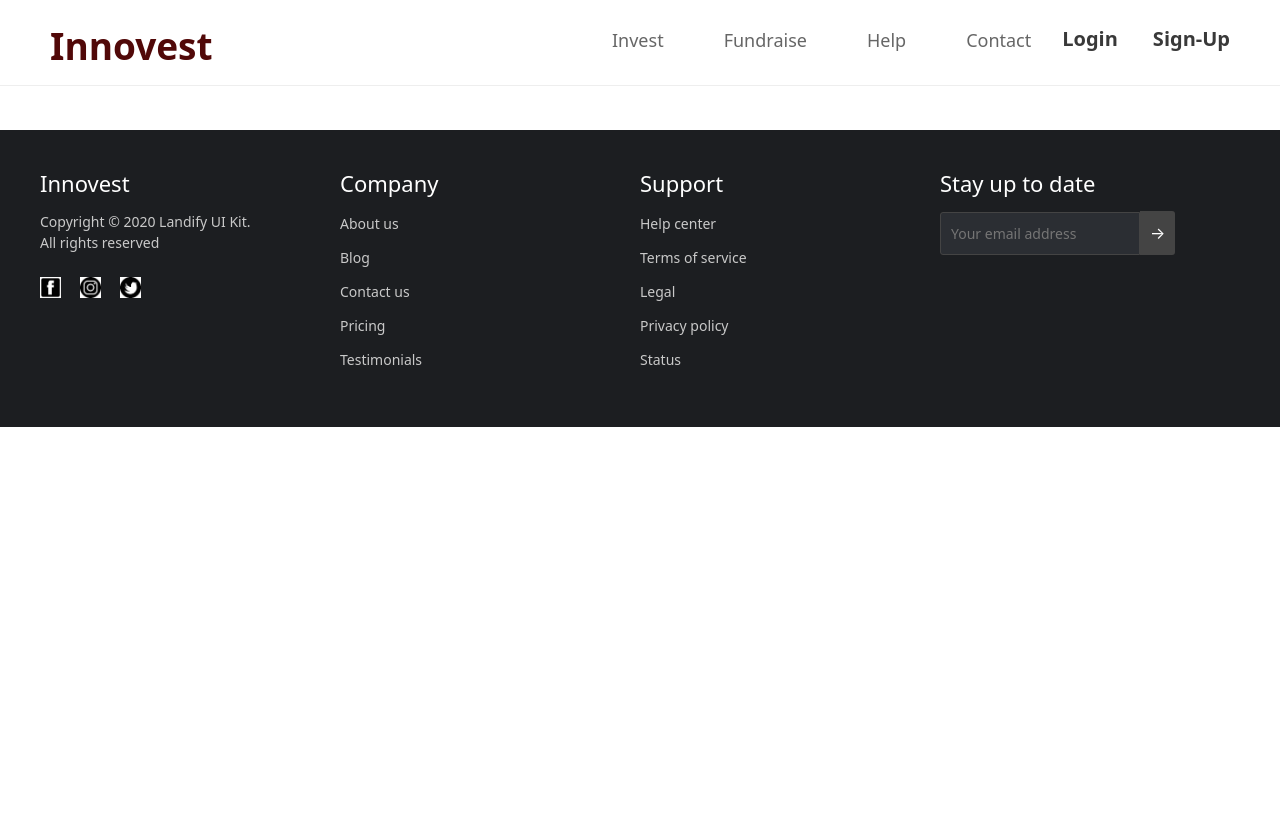
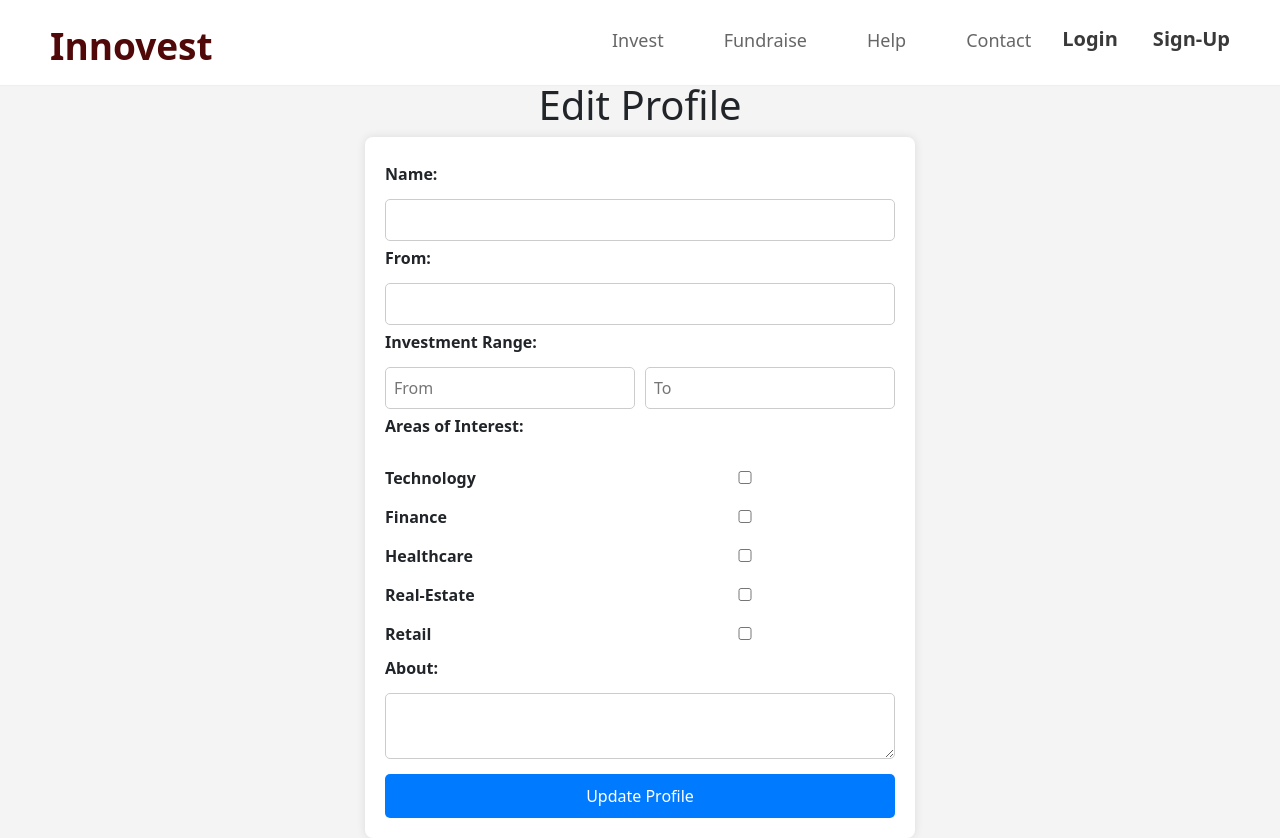
Before and after one commit to kazi-kamruddin/Innovest, a React (Vite) app in the folder frontEnd/: page /editProfile in a window 1280 px wide. Shown: the top 838 px of the page. Before the commit the page ends 800 px from the top, so only its background shows below. Built offline with nearby package versions, Linux system fonts and the light colour scheme.

Commit message:
added profile edit option

```diff
--- a/frontEnd/src/App.jsx
+++ b/frontEnd/src/App.jsx
@@ -11,7 +11,7 @@ import InvestorProfile from "./pages/InvestorProfile";
 import Navbar from "./components/Navbar";
 import Footer from "./components/Footer";
 import "./App.css";
-
+import EditProfile from "./pages/edit_profile";
 
 function App() {
 
@@ -31,6 +31,7 @@ function App() {
           {/* <Route path="/dashboard" element={<Dashboard />} /> */}
           <Route path="/dashboard" element={user ? <Dashboard /> : <Navigate to={"/login"} />} />
           <Route path="/investor-profile" element={<InvestorProfile />} />
+          <Route path="/editProfile" element={<EditProfile />} />
         </Routes>
       </div>
 
--- /dev/null
+++ b/frontEnd/src/pages/edit_profile.jsx
@@ -0,0 +1,73 @@
+// src/pages/EditProfile.jsx
+import { useState } from "react";
+import { useNavigate } from "react-router-dom";
+import "../styles/edit_profile.css";
+
+const EditProfile = () => {
+  const navigate = useNavigate();
+
+  const [name, setName] = useState("");
+  const [location, setLocation] = useState("");
+  const [investmentFrom, setInvestmentFrom] = useState("");
+  const [investmentTo, setInvestmentTo] = useState("");
+  const [areasOfInterest, setAreasOfInterest] = useState([]);
+  const [about, setAbout] = useState("");
+
+  const interestOptions = ["Technology", "Finance", "Healthcare", "Real-Estate", "Retail"];
+
+  const handleCheckboxChange = (option) => {
+    setAreasOfInterest((prev) =>
+      prev.includes(option)
+        ? prev.filter((item) => item !== option)
+        : [...prev, option]
+    );
+  };
+
+  const handleSubmit = (e) => {
+    e.preventDefault();
+    const profileData = { name, location, investmentFrom, investmentTo, areasOfInterest, about };
+    console.log("Updated Profile:", profileData);
+  };
+
+  return (
+    <div className="editProfile-page">
+      <h1>Edit Profile</h1>
+      <form className="editProfile-form" onSubmit={handleSubmit}>
+        <label>Name:</label>
+        <input type="text" value={name} onChange={(e) => setName(e.target.value)} required />
+
+        <label>From:</label>
+        <input type="text" value={location} onChange={(e) => setLocation(e.target.value)} required />
+
+        <label>Investment Range:</label>
+        <div className="investment-range">
+          <input type="number" value={investmentFrom} onChange={(e) => setInvestmentFrom(e.target.value)} placeholder="From" required />
+          <input type="number" value={investmentTo} onChange={(e) => setInvestmentTo(e.target.value)} placeholder="To" required />
+        </div>
+
+        <label>Areas of Interest:</label>
+        <div className="interests">
+          {interestOptions.map((option) => (
+           <label key={option}>
+           <span className="interest-text">{option}</span>
+           <input
+             type="checkbox"
+             checked={areasOfInterest.includes(option)}
+             onChange={() => handleCheckboxChange(option)}
+           />
+         </label>
+
+          ))}
+        </div>
+
+        <label>About:</label>
+        <textarea value={about} onChange={(e) => setAbout(e.target.value)} required />
+
+        <button type="submit">Update Profile</button>
+      </form>
+      <button onClick={() => navigate(-1)} className="back-btn">Back</button>
+    </div>
+  );
+};
+
+export default EditProfile;
--- /dev/null
+++ b/frontEnd/src/styles/edit_profile.css
@@ -0,0 +1,88 @@
+.editProfile-page {
+    display: flex;
+    flex-direction: column;
+    align-items: center;
+    justify-content: center;
+    height: 100vh;
+    background-color: #f4f4f4;
+  }
+
+  .editProfile-form {
+    background: white;
+    padding: 20px;
+    border-radius: 8px;
+    box-shadow: 0px 0px 10px rgba(0, 0, 0, 0.1);
+    width: 550px;
+    display: flex;
+    flex-direction: column;
+
+  }
+
+  .editProfile-form label {
+    font-weight: bold;
+    margin-top: 5px;
+  }
+
+  .editProfile-form input,
+  .editProfile-form textarea {
+    padding: 8px;
+    margin-top: 5px;
+    border: 1px solid #ccc;
+    border-radius: 5px;
+    width: 100%;
+  }
+
+  .investment-range {
+    display: flex;
+    gap: 10px;
+  }
+
+  .investment-range input {
+    flex: 1;
+  }
+
+  .interests {
+    display: flex;
+    flex-direction: column;
+    margin-top: 10px;
+    font-weight: bold;
+  }
+
+  .interests label {
+    display: grid;
+    grid-template-columns: 200px auto;
+    align-items: center;
+    margin-bottom: 5px;
+  }
+
+
+
+  .interests input {
+    order: 2;
+    margin-left: 5px;
+  }
+
+
+
+  button {
+    margin-top: 15px;
+    padding: 10px;
+    background: #007bff;
+    color: white;
+    border: none;
+    border-radius: 5px;
+    cursor: pointer;
+  }
+
+  button:hover {
+    background: #0056b3;
+  }
+
+  .back-btn {
+    margin-top: 10px;
+    background: #6c757d;
+  }
+
+  .back-btn:hover {
+    background: #5a6268;
+  }
```
